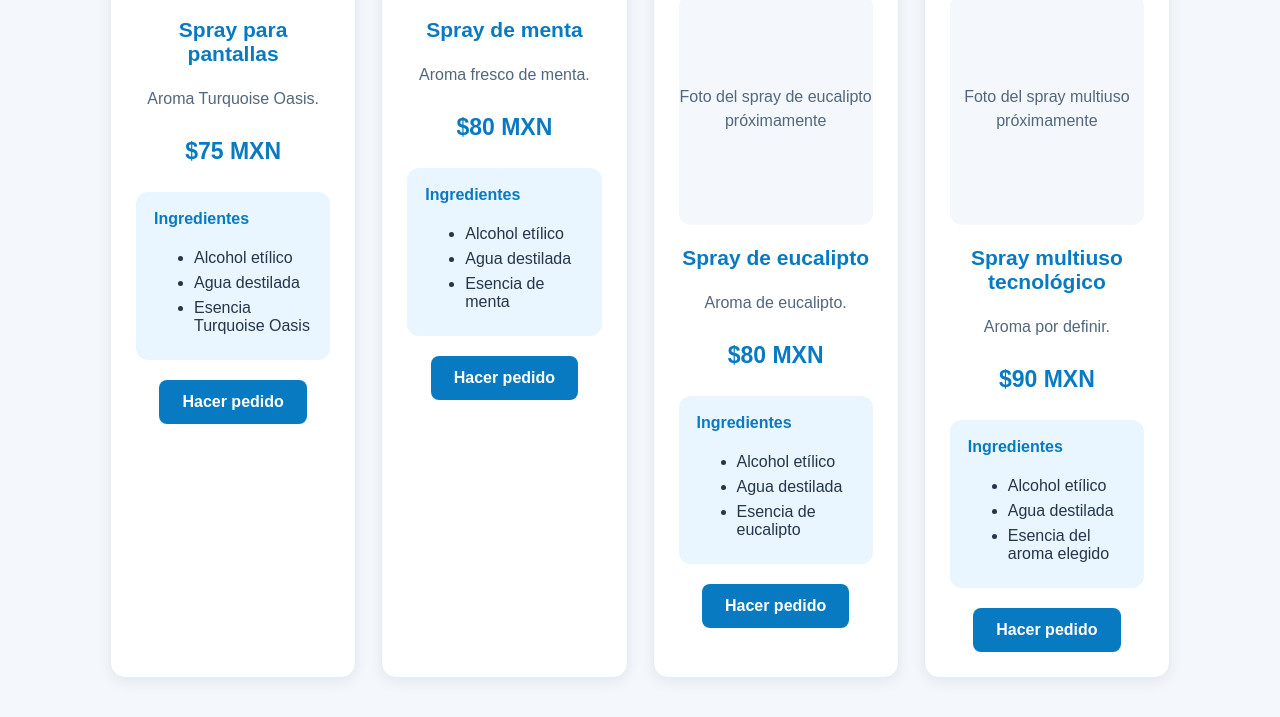
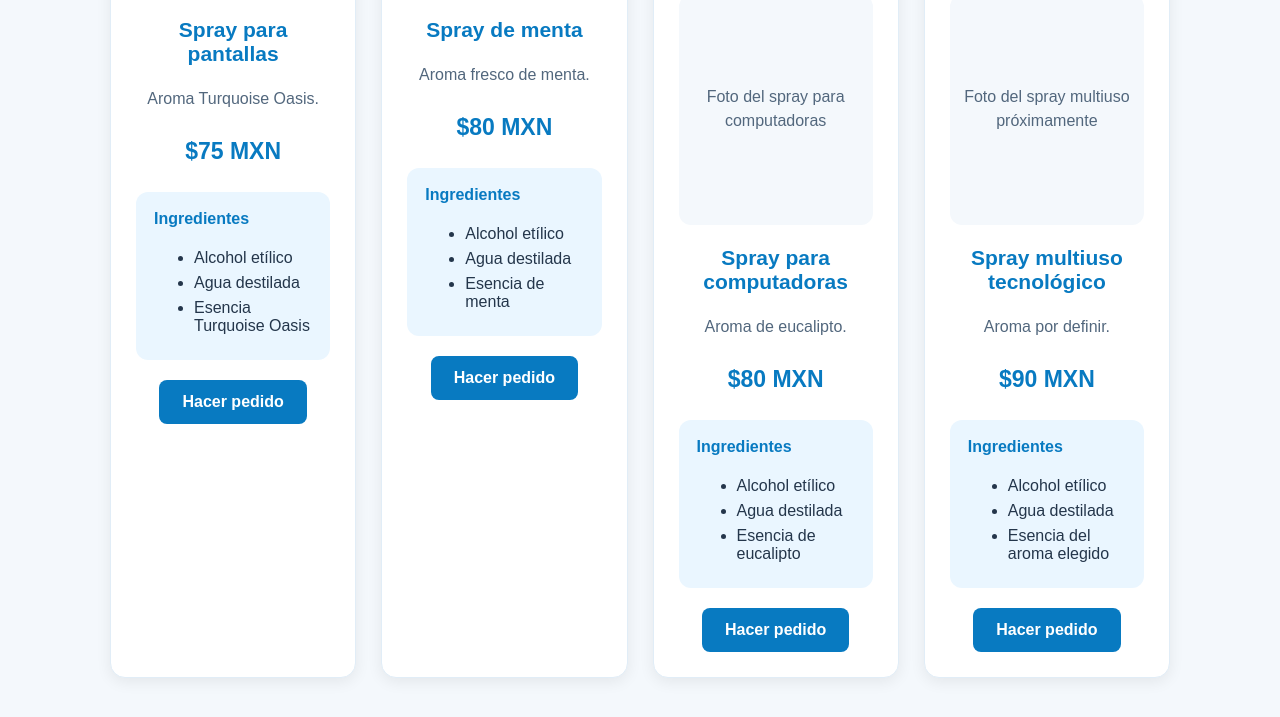
Before and after one commit to limpia-smart/limpia-smart-nueva, a plain HTML site: page index.html in a window 1280 px wide. Shown: the part 912-1629 px from the top of the page. Drawn offline with Linux system fonts and the light colour scheme.

Commit message:
Update product names and descriptions in index.html

```diff
--- a/index.html
+++ b/index.html
@@ -453,13 +453,13 @@ Hacer pedido
 <div class="foto">
 
 <p style="padding-top:90px;">
-Foto del spray de eucalipto próximamente
+Foto del spray para computadoras
 </p>
 
 </div>
 
 <h3>
-Spray de eucalipto
+Spray para computadoras
 </h3>
 
 <p>
@@ -489,7 +489,7 @@ Ingredientes
 </div>
 
 <a href="#pedido" class="boton"
-onclick="seleccionarProducto('Spray de eucalipto - $80 MXN')">
+onclick="seleccionarProducto('Spray para computadoras - $80 MXN')">
 Hacer pedido
 </a>
 
```
